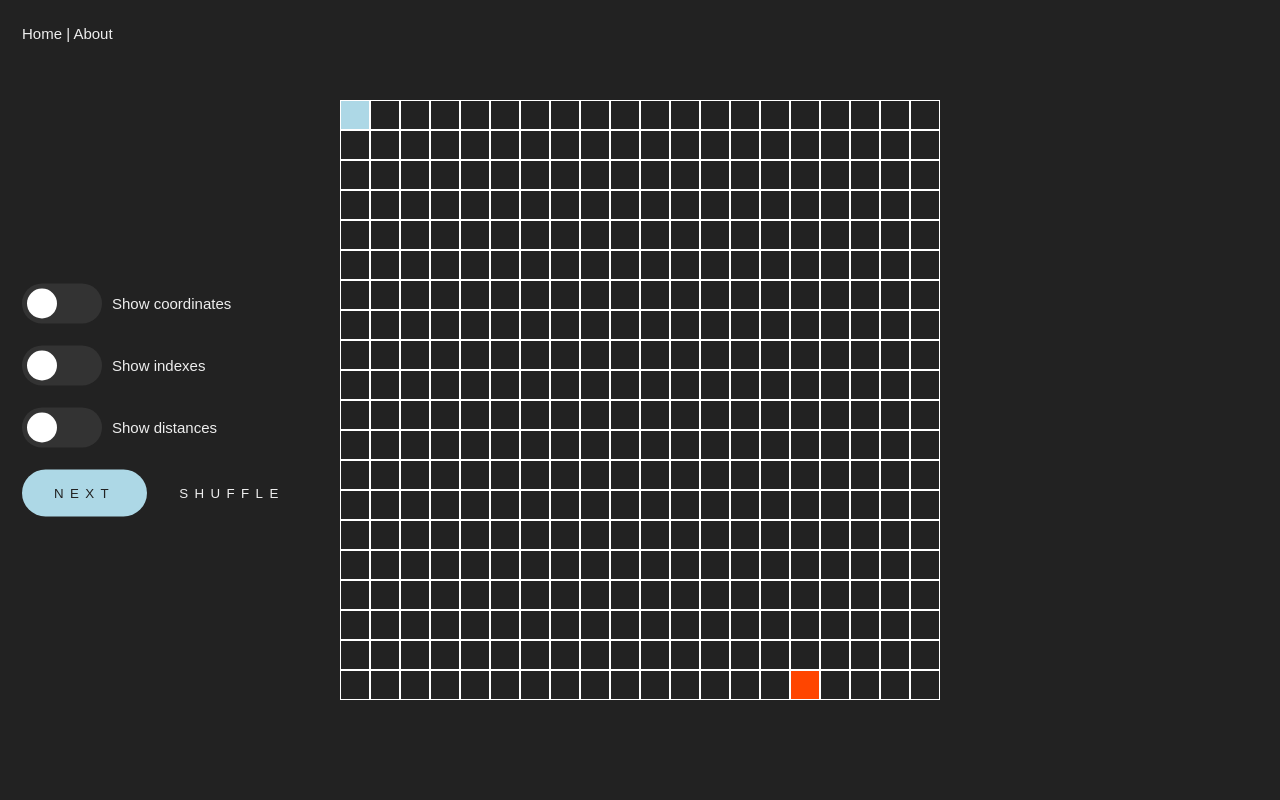
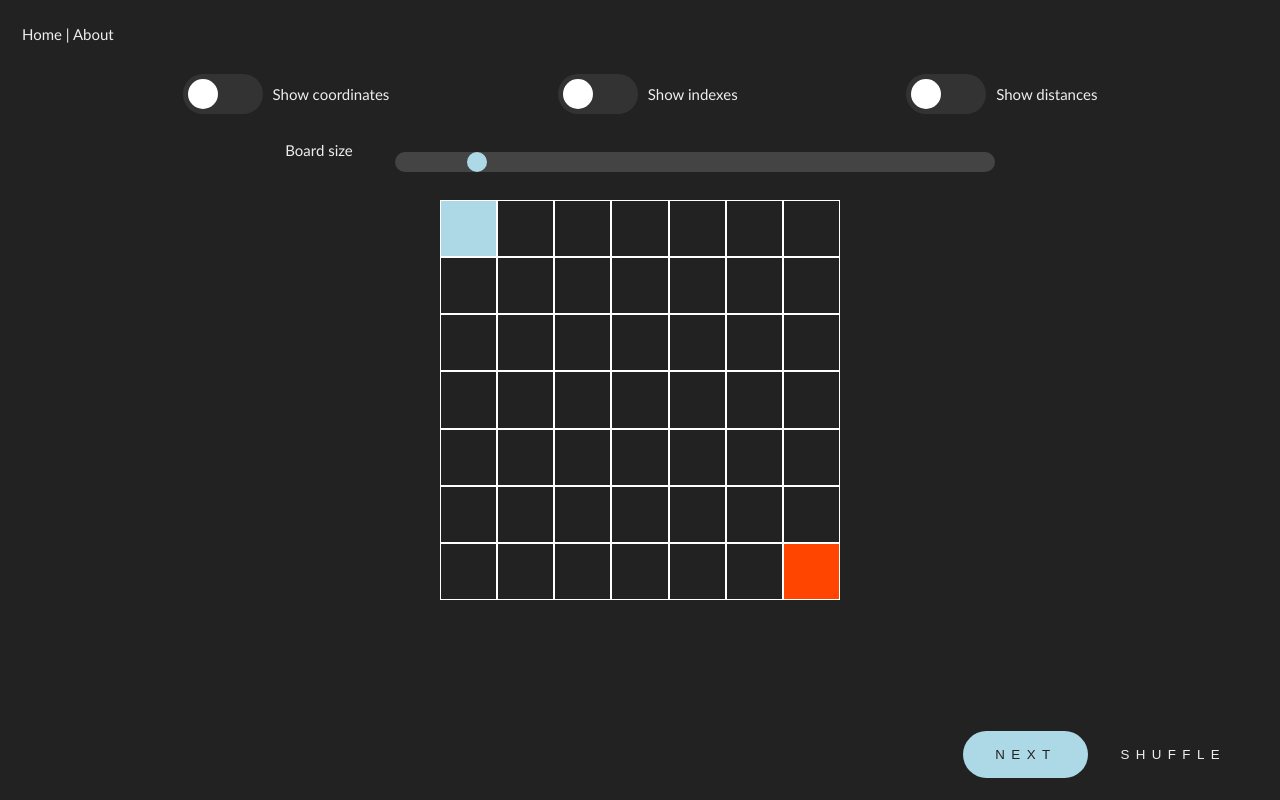
Before and after one commit to NicoloCavalli95horses/a-pathfinder, a Vue app: page / in a window 1280 px wide. Built offline with nearby package versions, Linux system fonts and the light colour scheme.

Commit message:
improvements

```diff
--- a/src/assets/base.css
+++ b/src/assets/base.css
@@ -14,13 +14,14 @@
   padding: 0;
   font-weight: normal;
   user-select: none;
+  overflow: hidden;
 }
 
 body {
   color: var(--color-text);
   background: var(--color-background);
   line-height: 1.6;
-  font-family: Ubuntu, sans-serif;
+  font-family: 'Gill Sans', 'Gill Sans MT', Calibri, 'Trebuchet MS', sans-serif;
   font-size: 15px;
 }
 
@@ -28,3 +29,7 @@ a {
   text-decoration: none;
   color: var(--color-text);
 }
+
+p {
+  font-size: 16px;
+}
--- a/src/components/Board.vue
+++ b/src/components/Board.vue
@@ -1,28 +1,28 @@
 <template>
   <div class="wrapper">
-    <template v-for="(n,i) in size" :key="n">
+    <template v-for="(n, i) in size" :key="n">
       <div
-        :ref="el => cells_ref[i*size + j] = el"
+        :ref="(el) => (cells_ref[i * size + j] = el)"
         v-for="(m, j) in size"
         :key="m"
         class="cell"
         :class="{
-          'start' : start_index == i*size + j,
-          'end' : end_index == i*size + j,
-          'active' : indexes.includes(i*size + j)
+          start: start_index == i * size + j,
+          end: end_index == i * size + j,
+          active: indexes.includes(i * size + j)
         }"
       >
         <div v-if="Object.keys(cells_rect).length && show_coordinates" class="info">
-          <span>x:{{ cells_rect[i*size + j].x / 10 }}</span>
-          <span>y:{{ cells_rect[i*size + j].y / 10 }}</span>
+          <span>x:{{ cells_rect[i * size + j].x / 10 }}</span>
+          <span>y:{{ cells_rect[i * size + j].y / 10 }}</span>
         </div>
         <div v-if="show_indexes" class="info">
-          <span>{{ i*size + j }}</span>
+          <span>{{ i * size + j }}</span>
         </div>
         <div v-if="show_distances" class="info">
-          <span>f: {{distances[i*size+j].f.toFixed(2)}}</span>
-          <span>g: {{distances[i*size+j].g.toFixed(2)}}</span>
-          <span>h: {{distances[i*size+j].h.toFixed(2)}}</span>
+          <span>f: {{ distances[i * size + j].f.toFixed(2) }}</span>
+          <span>g: {{ distances[i * size + j].g.toFixed(2) }}</span>
+          <span>h: {{ distances[i * size + j].h.toFixed(2) }}</span>
         </div>
       </div>
     </template>
@@ -33,14 +33,7 @@
 //===========================
 // Imports
 //===========================
-import {
-  ref,
-  reactive,
-  computed,
-  nextTick,
-  onMounted,
-  watch,
-} from "vue";
+import { ref, reactive, computed, nextTick, onMounted, watch } from 'vue'
 
 //===========================
 // Props
@@ -51,128 +44,141 @@ const props = defineProps({
   show_indexes: Boolean,
   show_distances: Boolean,
   next: Number,
-  shuffle: Number,
+  shuffle: Number
 })
 
-const emit = defineEmits(['solved']);
+const emit = defineEmits(['solved'])
 
 //===========================
 // Consts
 //===========================
-const cells_ref    = reactive({});
-const cells_rect   = reactive({});
-const start_index  = ref( 0 );
-const end_index    = ref( randomInt(1, props.size * props.size) );
-const active_index = ref( start_index.value );
-const indexes      = ref( [] );
+const cells_ref = reactive({})
+const cells_rect = reactive({})
+const start_index = ref(0)
+const end_index = ref(randomInt(1, props.size * props.size))
+const active_index = ref(start_index.value)
+const indexes = ref([])
 
 const distances = computed(() => {
   const obj = {}
- if ( !Object.keys(cells_rect).length ) { return obj; }
- for ( const [key, cell] of Object.entries(cells_rect) ) {
-  const g = getG( cell );
-  const h = getH( cell );
-  const f = g + h;
+  if (!Object.keys(cells_rect).length) {
+    return obj
+  }
+  for (const [key, cell] of Object.entries(cells_rect)) {
+    const g = getG(cell)
+    const h = getH(cell)
+    const f = g + h
     obj[key] = { ...cell, g, h, f, index: key }
   }
- return obj;
-});
+  return obj
+})
 
-const neighbors = computed( () => {
+const neighbors = computed(() => {
   const obj = {
-    top_left: getTopBottom({left:true,top:true}),
-    top: getTopBottom({top:true}),
-    top_right: getTopBottom({right:true, top:true}),
-    left: getCenter({left:true}),
-    right: getCenter({right:true}),
-    bottom_left: getTopBottom({left:true, bottom:true}),
-    bottom: getTopBottom({bottom:true}),
-    bottom_right: getTopBottom({right:true, bottom:true})
-  };
-  return obj;
-});
-
+    top_left: getTopBottom({ left: true, top: true }),
+    top: getTopBottom({ top: true }),
+    top_right: getTopBottom({ right: true, top: true }),
+    left: getCenter({ left: true }),
+    right: getCenter({ right: true }),
+    bottom_left: getTopBottom({ left: true, bottom: true }),
+    bottom: getTopBottom({ bottom: true }),
+    bottom_right: getTopBottom({ right: true, bottom: true })
+  }
+  return obj
+})
 
 //===========================
 // Functions
 //===========================
-function getG( cell ) {
-  return getDistance({ start: cells_rect[start_index.value], end: cell });
+function getG(cell) {
+  return getDistance({ start: cells_rect[start_index.value], end: cell })
 }
 
-function getH( cell ) {
+function getH(cell) {
   return getDistance({ start: cell, end: cells_rect[end_index.value] })
 }
 
-function getDistance({start, end}) {
-  return Math.sqrt(Math.pow((end.x - start.x), 2) + Math.pow((end.y - start.y), 2));
+function getDistance({ start, end }) {
+  return Math.sqrt(Math.pow(end.x - start.x, 2) + Math.pow(end.y - start.y, 2))
 }
 
 function getTopBottom({ left, right, top, bottom } = false) {
-  const acc = left ? -1 : right ? 1 : 0;
-  const dir = top ? -1 : bottom ? 1 : 0;
-  const i = active_index.value + acc + (props.size * dir);
-  return i >= 0 && i <= Object.keys(distances.value).length ? distances.value[ i ] : null;
+  const acc = left ? -1 : right ? 1 : 0
+  const dir = top ? -1 : bottom ? 1 : 0
+  const i = active_index.value + acc + props.size * dir
+  return i >= 0 && i <= Object.keys(distances.value).length ? distances.value[i] : null
 }
 
-function getCenter({left, right} = false) {
-  const acc = left ? -1 : right ? 1 : 0;
-  const i = active_index.value + acc;
-  return i >= 0 && i <= Object.keys(distances.value).length ? distances.value[ i ] : null;
+function getCenter({ left, right } = false) {
+  const acc = left ? -1 : right ? 1 : 0
+  const i = active_index.value + acc
+  return i >= 0 && i <= Object.keys(distances.value).length ? distances.value[i] : null
 }
 
 function getIndex() {
-  let min = 9999;
-  let best_index = null;
-  for ( const n of Object.values(neighbors.value) ) {
-    if ( n?.f < min &&
+  let min = 9999
+  let best_index = null
+  const valid_neighbors = Object.values(neighbors.value).filter((val) => val != null)
+  for (const n of valid_neighbors) {
+    if (
+      n?.f < min &&
       !indexes.value.includes(parseInt(n?.index)) &&
       n?.index != start_index.value &&
       n?.index != active_index.value
     ) {
-      min = n.f;
-      best_index = parseInt(n.index);
+      min = n.f
+      best_index = parseInt(n.index)
     }
   }
-  indexes.value.push( best_index );
-  active_index.value = best_index;
-  if ( active_index.value == end_index.value ) {
-    emit('solved', indexes.value);
+  indexes.value.push(best_index)
+  active_index.value = best_index
+  if (active_index.value == end_index.value) {
+    emit('solved', indexes.value)
   }
-};
+}
 
 function randomInt(min, max) {
-  return Math.floor(Math.random() * (max - min)) + min;
+  return Math.floor(Math.random() * (max - min)) + min
+}
+
+function getCellRect() {
+  nextTick(() => {
+    for (const [i, cell] of Object.entries(cells_ref)) {
+      const rect = cell.getBoundingClientRect()
+      cells_rect[i] = {
+        x: rect.x,
+        y: rect.y
+      }
+    }
+  })
 }
 
 //===========================
 // Watcher
 //===========================
-watch( () => props.next, () => {
-  getIndex();
-});
+watch(
+  () => props.next,
+  () => {
+    getIndex()
+  }
+)
 
-watch( () => props.shuffle, () => {
-  end_index.value = randomInt(1, props.size * props.size);
-  indexes.value = [];
-  active_index.value = start_index.value;
-})
+watch(
+  () => props.shuffle,
+  () => {
+    getCellRect()
+    end_index.value = randomInt(1, props.size * props.size)
+    indexes.value = []
+    active_index.value = start_index.value
+  }
+)
 
 //===========================
 // Life cycle
 //===========================
 onMounted(() => {
-  nextTick(() => {
-    for ( const [i, cell] of Object.entries( cells_ref ) ) {
-      const rect = cell.getBoundingClientRect();
-      cells_rect[i] = {
-        x: rect.x,
-        y: rect.y,
-      }
-    }
-  });
+  getCellRect()
 })
-
 </script>
 
 <style lang="scss" scoped>
@@ -184,8 +190,8 @@ onMounted(() => {
   flex-wrap: wrap;
 
   .cell {
-    width: calc( 100% / v-bind('props.size'));
-    height: calc( 100% / v-bind('props.size'));
+    width: calc(100% / v-bind('props.size'));
+    height: calc(100% / v-bind('props.size'));
     border: 1px solid white;
     &.start {
       background-color: var(--color-primary);
--- a/src/components/Btn.vue
+++ b/src/components/Btn.vue
@@ -1,5 +1,5 @@
 <template>
-  <button :class="{ 'disabled': disabled, 'active': def }"> {{ text }} </button>
+  <button :class="{ disabled: disabled, active: def }">{{ text }}</button>
 </template>
 
 <script setup>
@@ -9,9 +9,8 @@
 defineProps({
   text: String,
   def: Boolean,
-  disabled: Boolean,
+  disabled: Boolean
 })
-
 </script>
 
 <style lang="scss" scoped>
--- /dev/null
+++ b/src/components/InputRange.vue
@@ -0,0 +1,91 @@
+<template>
+  <div class="input-wrapper">
+    <input
+      type="range"
+      :min="min"
+      :max="max"
+      @mouseup="emit('value', parseInt(current))"
+      @pointerup="emit('value', parseInt(current))"
+      v-model="current"
+    />
+    <div class="value-wrapper" :style="{ left: offset }">
+      <div class="cursor"></div>
+    </div>
+  </div>
+</template>
+
+<script setup>
+// ==============================
+// Import
+// ==============================
+import { computed, ref } from 'vue'
+
+// ==============================
+// Props, emits, variables
+// ==============================
+const props = defineProps({
+  min: Number,
+  max: Number,
+  start: Number
+})
+
+const emit = defineEmits(['value'])
+const current = ref(props.start)
+
+// ==============================
+// Functions
+// ==============================
+
+/**
+ *  Normalize <input type="range">
+ *  val = (( x - min ) / ( max - min ))  // range from 0 to 1
+ */
+const offset = computed(() => {
+  return Math.round(((current.value - props.min) / (props.max - props.min)) * 100) + '%'
+})
+</script>
+
+<style lang="scss" scoped>
+$spanSize: 50px;
+$spanBorder: 2px;
+$arrowSize: 8px;
+$t-duration: 200ms;
+
+.input-wrapper {
+  position: relative;
+  overflow: visible;
+  margin-top: 30px;
+
+  input[type='range'] {
+    cursor: pointer;
+    width: 100%;
+    height: 20px;
+    appearance: none;
+    background: #444;
+    border-radius: 10px;
+    z-index: 1;
+
+    &::-webkit-slider-thumb {
+      appearance: none;
+      width: 48px;
+      height: 48px;
+      cursor: pointer;
+      z-index: 2;
+      position: relative;
+    }
+  }
+
+  .value-wrapper {
+    position: absolute;
+    top: 0;
+    .cursor {
+      display: inline-block;
+      width: 20px;
+      height: 20px;
+      background-color: var(--color-primary);
+      border-radius: 50%;
+      transition-duration: $t-duration;
+    }
+  }
+}
+</style>
--- a/src/components/Toggle.vue
+++ b/src/components/Toggle.vue
@@ -1,9 +1,9 @@
 <template>
-  <div class="wrapper" :class="{ 'disabled' : disabled }">
+  <div class="wrapper" :class="{ disabled: disabled }">
     <div class="dot-box" @click="onClick">
-      <div class="dot" :class="{ 'active' : active }" :style="{ 'left' : active ? '50%' : '0%' }"></div>
+      <div class="dot" :class="{ active: active }" :style="{ left: active ? '50%' : '0%' }"></div>
     </div>
-      <slot />
+    <slot />
   </div>
 </template>
 
@@ -13,19 +13,18 @@
 //===========================
 const props = defineProps({
   active: Boolean,
-  disabled: Boolean,
-});
+  disabled: Boolean
+})
 
-const emit = defineEmits(['update:active', 'click']);
+const emit = defineEmits(['update:active', 'click'])
 
 //===========================
 // Functions
 //===========================
-function onClick(){
-  emit('update:active', props.active ? false : true);
-  emit('click');
+function onClick() {
+  emit('update:active', props.active ? false : true)
+  emit('click')
 }
-
 </script>
 
 <style lang="scss" scoped>
@@ -35,19 +34,20 @@ $p: 5px;
   width: max-content;
   display: flex;
   align-items: center;
+  margin: 8px;
   .dot-box {
-    width: calc(2*$w);
+    width: calc(2 * $w);
     height: $w;
     background-color: #333;
-    border-radius: calc(2*$w);
+    border-radius: calc(2 * $w);
     position: relative;
     cursor: pointer;
     margin-right: 10px;
     .dot {
       position: absolute;
       top: 0%;
-      height: calc(100% - ($p *2));
-      width: calc(50% - ($p *2));
+      height: calc(100% - ($p * 2));
+      width: calc(50% - ($p * 2));
       margin: $p;
       background: #fff;
       border-radius: 50%;
--- a/src/views/AboutView.vue
+++ b/src/views/AboutView.vue
@@ -1,33 +1,28 @@
 <template>
   <div class="wrapper">
     <h2>Project description</h2>
-    <p>Three main variables are considered in computing the shortest path:
-      <ul>
-        <li>
-          <code>G:</code> distance from the start node to the current node
-        </li>
-        <li>
-          <code>H:</code> distance from the current node to the target node (destination). It's an optimistic measure that does not consider obstacles
-        </li>
-        <li>
-          <code>F: G + H</code> The lower the F cost for a step, the more attractive is
-        </li>
-      </ul>
-</p>
+    <p>Three main variables are considered in computing the shortest path:</p>
+    <br />
+    <ul>
+      <li><code>G:</code> distance from the start node to the current node</li>
+      <li>
+        <code>H:</code> distance from the current node to the target node (destination). It's an
+        optimistic measure that does not consider obstacles
+      </li>
+      <li><code>F: G + H</code> The lower the F cost for a step, the more attractive is</li>
+    </ul>
   </div>
 </template>
 
-<script setup>
-</script>
+<script setup></script>
 
 <style lang="scss" scoped>
 .wrapper {
-  position: absolute;
-  top: 50%;
-  left: 50%;
-  transform: translate(-50%, -50%);
-  width: 600px;
-  height: 600px;
+  display: flex;
+  flex-direction: column;
+  padding: 22px;
+  margin-top: 52px;
+  text-align: left;
   ul {
     margin-left: 22px;
   }
--- a/src/views/HomeView.vue
+++ b/src/views/HomeView.vue
@@ -1,29 +1,68 @@
+<template>
+  <div class="main">
+    <aside>
+      <div class="toggles">
+        <Toggle
+          v-model:active="show.coordinates"
+          :disabled="size > 10"
+          @click="setToggles('coordinates')"
+        >
+          {{ show.coordinates ? 'Hide coordinates' : 'Show coordinates' }}
+        </Toggle>
+        <Toggle v-model:active="show.indexes" :disabled="size > 15" @click="setToggles('indexes')">
+          {{ show.indexes ? 'Hide indexes' : 'Show indexes' }}
+        </Toggle>
+        <Toggle
+          v-model:active="show.distances"
+          :disabled="size > 7"
+          @click="setToggles('distances')"
+        >
+          {{ show.indexes ? 'Hide distances' : 'Show distances' }}
+        </Toggle>
+      </div>
+      <div class="range">
+        <span>Board size</span>
+        <InputRange class="grow" :min="4" :max="30" :start="size" @value="(v) => (size = v)" />
+      </div>
+    </aside>
 
-<template>
-  <aside>
-    <Toggle v-model:active="show.coordinates" @click="setToggles('coordinates')">
-      {{show.coordinates ? 'Hide coordinates' : 'Show coordinates'}}
-    </Toggle>
-    <Toggle class="t-22" v-model:active="show.indexes" @click="setToggles('indexes')">
-      {{show.indexes ? 'Hide indexes' : 'Show indexes'}}
-    </Toggle>
-    <Toggle class="t-22" v-model:active="show.distances" @click="setToggles('distances')">
-      {{show.indexes ? 'Hide distances' : 'Show distances'}}
-    </Toggle>
-    <Btn class="t-22" :def="true" text="next" :disabled="solved" @click="next++" />
-    <Btn class="t-22" text="shuffle" @click="() => { shuffle++; solved = false; }" />
-  </aside>
-  <div class="chessboard-wrapper">
+    <div class="board-wrapper">
       <Board
+        class="board"
         :next="next"
         :size="size"
         :shuffle="shuffle"
         :show_coordinates="show.coordinates"
         :show_indexes="show.indexes"
         :show_distances="show.distances"
-     @solved="(idx) => { indexes = idx; solved = true }"
+        @solved="
+          (idx) => {
+            indexes = idx
+            solved = true
+          }
+        "
       />
-    <div v-if="solved" class="t-22">Indexes: {{ indexes }}</div>
+      <template v-if="solved">
+        <div class="c-text info">
+          <p>Solved in: {{ indexes.length }} steps</p>
+          <p>Steps: {{ indexes }}</p>
+        </div>
+      </template>
+    </div>
+
+    <div class="fixed-right">
+      <Btn class="t-22" :def="true" text="next" :disabled="solved" @click="next++" />
+      <Btn
+        class="t-22"
+        text="shuffle"
+        @click="
+          () => {
+            shuffle++
+            solved = false
+          }
+        "
+      />
+    </div>
   </div>
 </template>
 
@@ -31,60 +70,85 @@
 //===========================
 // Imports
 //===========================
-import {
-  ref,
-  reactive,
-} from 'vue';
+import { ref, reactive } from 'vue'
 
-import Btn    from '../components/Btn.vue';
-import Board  from '../components/Board.vue';
-import Toggle from '../components/Toggle.vue';
-
+import Btn from '../components/Btn.vue'
+import Board from '../components/Board.vue'
+import Toggle from '../components/Toggle.vue'
+import InputRange from '../components/InputRange.vue'
 
 //===========================
 // Consts
 //===========================
-const next     = ref( 0 );
-const shuffle  = ref( 0 );
-const size     = ref( 20 );
-const indexes  = ref( [] );
-const solved   = ref( false );
+const next = ref(0)
+const shuffle = ref(0)
+const size = ref(7)
+const indexes = ref([])
+const solved = ref(false)
 
 const show = reactive({
-  indexes:     false,
-  distances:   false,
-  coordinates: false,
-});
-
+  indexes: false,
+  distances: false,
+  coordinates: false
+})
 
 //===========================
 // Functions
 //===========================
-function setToggles( value ) {
-  for ( const key in show ) {
-    if ( key != value ) {
-      show[key] = false;
+function setToggles(value) {
+  for (const key in show) {
+    if (key != value) {
+      show[key] = false
     }
   }
 }
-
 </script>
 
 <style lang="scss" scoped>
-.chessboard-wrapper {
-  position: absolute;
-  top: 50%;
-  left: 50%;
-  transform: translate(-50%, -50%);
-  width: 600px;
-  height: 600px;
+.main {
+  width: 100%;
+  height: 100vh;
+  padding: 22px;
+
+  .board-wrapper {
+    .board {
+      max-width: 400px;
+      max-height: 400px;
+      min-width: 230px;
+      min-height: 230px;
+      width: 50vw;
+      height: 50vw;
+    }
+    margin: 22px;
   }
   aside {
+    margin-top: 44px;
+    width: 100%;
+    .toggles {
+      width: 100%;
+      display: flex;
+      align-items: center;
+      justify-content: space-evenly;
+      flex-wrap: wrap;
+    }
+    .range {
+      width: 100%;
+      display: flex;
+      align-items: center;
+      justify-content: center;
+      span {
+        margin-right: 42px;
+      }
+      .grow {
+        max-width: 600px;
+        flex-grow: 1;
+      }
+    }
+  }
+  .fixed-right {
     position: fixed;
-  left: 22px;
-  top: 50%;
-  transform: translate(0, -50%);
-  width: 100%;
+    bottom: 22px;
+    right: 22px;
   }
-
+}
 </style>
```
Also changed, not shown: src/App.vue (+3 -5 lines), src/assets/main.css (+7 -0 lines). Lines whose indentation alone changed are shown as unchanged.
